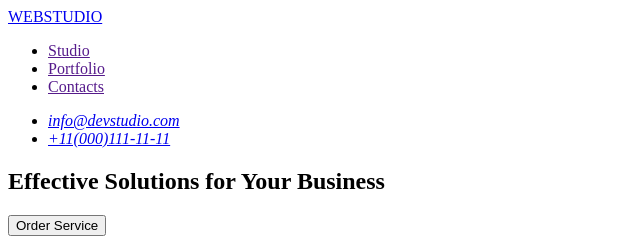
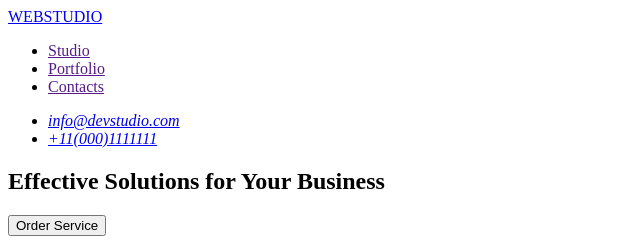
Before and after one commit to PTAX777/goit-markup-hw-02, a plain HTML site: page index.html in a window 1280 px wide. Shown: the top 240 px of the page, 0-640 px from the left. Drawn offline with Linux system fonts and the light colour scheme.

Commit message:
finish2.0

```diff
--- a/index.html
+++ b/index.html
@@ -18,7 +18,7 @@
        <address>
         <ul>
             <li><a href="mailto:info@devstudio.com">info@devstudio.com</a></li>
-            <li><a href="tel:+11(000)111-11-11">+11(000)111-11-11</a></li>
+            <li><a href="tel:+11(000)1111111">+11(000)1111111</a></li>
         </ul>
     </address>
     </header>
```
